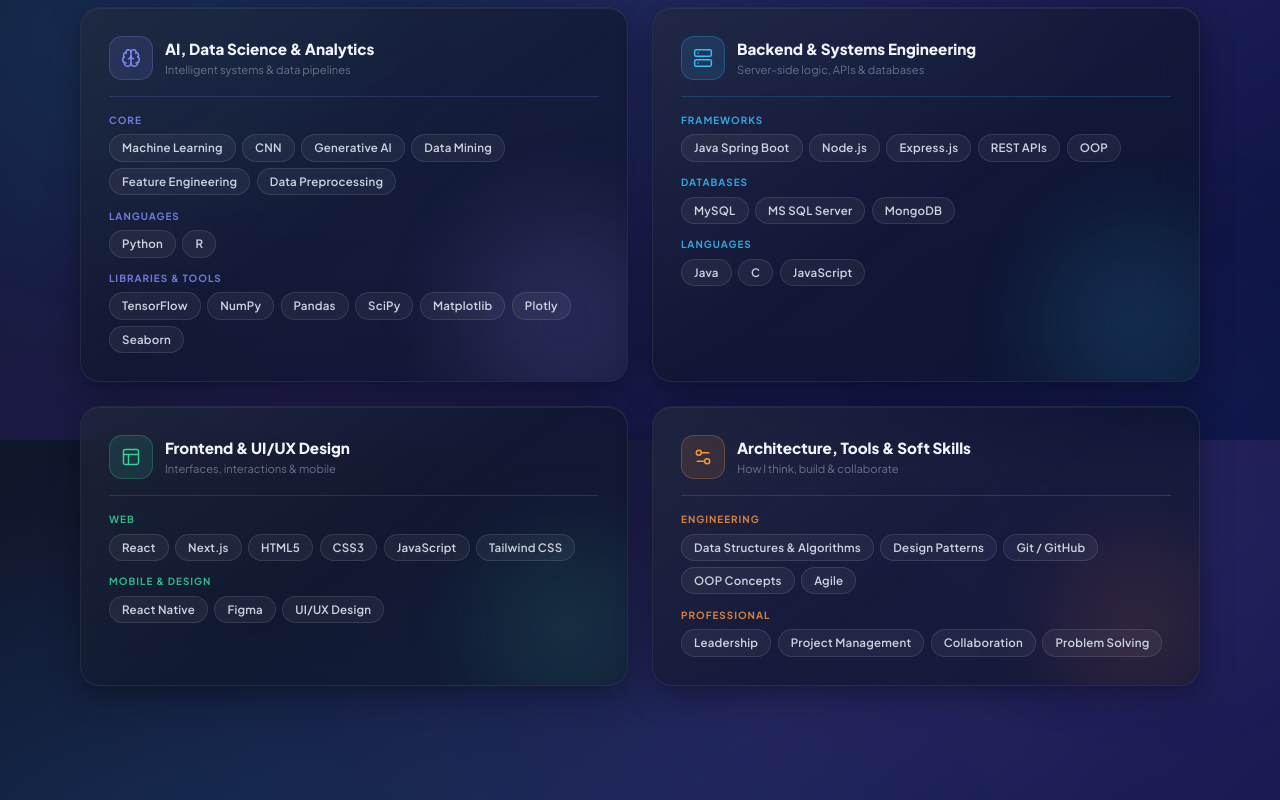
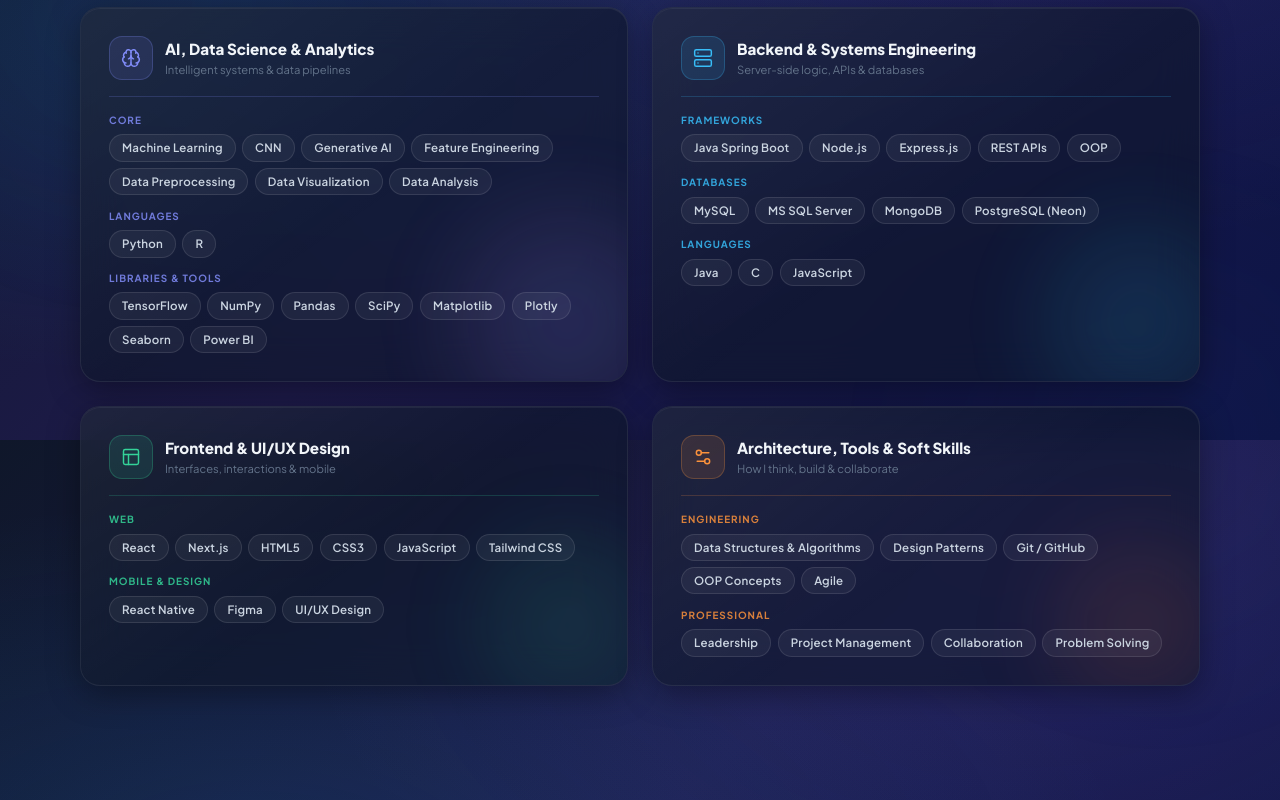
Before and after one commit to pankaja08/my-portfolio, a Next.js app in the folder portfolio-temp/: page / in a window 1280 px wide. Shown: the part 1160-1960 px from the top of the page. Built offline with nearby package versions, Linux system fonts and the light colour scheme.

Commit message:
6/12 changes

```diff
--- a/portfolio-temp/src/components/Navbar.tsx
+++ b/portfolio-temp/src/components/Navbar.tsx
@@ -118,6 +118,14 @@
                   href={link.href}
                   onMouseEnter={() => setHovered(link.href)}
                   onMouseLeave={() => setHovered(null)}
+                  onClick={(e) => {
+                    e.preventDefault();
+                    const el = document.getElementById(link.href.slice(1));
+                    if (el) {
+                      const y = el.getBoundingClientRect().top + window.scrollY - 120;
+                      window.scrollTo({ top: y, behavior: 'smooth' });
+                    }
+                  }}
                   style={{
                     position: "relative",
                     display: "flex", alignItems: "center", gap: 6,
@@ -240,7 +248,15 @@
                     initial={{ opacity: 0, x: -10 }}
                     animate={{ opacity: 1, x: 0 }}
                     transition={{ delay: i * 0.04, duration: 0.2 }}
-                    onClick={() => setMenuOpen(false)}
+                    onClick={(e) => {
+                      e.preventDefault();
+                      setMenuOpen(false);
+                      const el = document.getElementById(link.href.slice(1));
+                      if (el) {
+                        const y = el.getBoundingClientRect().top + window.scrollY - 120;
+                        window.scrollTo({ top: y, behavior: 'smooth' });
+                      }
+                    }}
                     style={{
                       display: "flex", alignItems: "center", gap: 12,
                       padding: "10px 14px",
--- a/portfolio-temp/src/sections/Certifications.tsx
+++ b/portfolio-temp/src/sections/Certifications.tsx
@@ -8,6 +8,7 @@
   ArrowRight,
   Award,
   BarChart2,
+  Database,
 } from "lucide-react";
 import { ElementType } from "react";
 
@@ -38,6 +39,29 @@
 
 const certifications: Cert[] = [
   // ── Jun 2026 ──────────────────────────────────────────────
+  {
+    id: "cert-cisco-data-analytics",
+    name: "Data Analytics Essentials",
+    issuer: "Cisco Networking Academy",
+    period: "Jun 2026",
+    tag: "Data Analytics",
+    credentialUrl: "https://www.credly.com/badges/df771289-ce29-477b-a80c-afaaa6617405/linked_in?t=tgdmxl",
+    Icon: Database,
+    skills: ["Data Analytics", "Excel", "SQL", "Tableau", "Statistics", "Data Preparation"],
+    color: {
+      icon: "#818cf8",
+      iconBg: "rgba(129,140,248,0.12)",
+      iconBorder: "rgba(129,140,248,0.25)",
+      badge: "#818cf8",
+      badgeBg: "rgba(129,140,248,0.1)",
+      badgeBorder: "rgba(129,140,248,0.2)",
+      hoverBorder: "rgba(129,140,248,0.4)",
+      shadow: "0 0 35px rgba(129,140,248,0.18), 0 20px 40px rgba(0,0,0,0.4)",
+      gradientBlob: "radial-gradient(circle, rgba(129,140,248,0.28) 0%, rgba(99,102,241,0.12) 50%, transparent 70%)",
+      divider: "rgba(129,140,248,0.25)",
+      linkHover: "#818cf8",
+    },
+  },
   {
     id: "cert-cisco-ds",
     name: "Introduction to Data Science",
--- a/portfolio-temp/src/sections/Projects.tsx
+++ b/portfolio-temp/src/sections/Projects.tsx
@@ -923,8 +923,8 @@
           >
             {[
               { icon: <BarChart3 size={14} />, value: "4+", label: "Featured Projects" },
-              { icon: <Brain size={14} />, value: "94%", label: "Best Model Accuracy" },
-              { icon: <Users size={14} />, value: "5+", label: "Group Builds" },
+              { icon: <Brain size={14} />, value: "91%", label: "Best Model Accuracy" },
+              { icon: <Users size={14} />, value: "4", label: "Group Builds" },
               { icon: <Database size={14} />, value: "2", label: "AI Backends" },
             ].map((s) => (
               <div
@@ -993,7 +993,24 @@
           style={{ display: "flex", justifyContent: "center", marginTop: "1rem", marginBottom: "2rem" }}
         >
           <button
-            onClick={() => setIsExpanded(!isExpanded)}
+            onClick={() => {
+              if (isExpanded) {
+                // Track certifications section during the 800ms collapse animation
+                const el = document.getElementById('certifications');
+                if (el) {
+                  const start = performance.now();
+                  const step = (time: number) => {
+                    if (time - start < 850) {
+                      const y = el.getBoundingClientRect().top + window.scrollY - 120;
+                      window.scrollTo(0, y);
+                      requestAnimationFrame(step);
+                    }
+                  };
+                  requestAnimationFrame(step);
+                }
+              }
+              setIsExpanded(!isExpanded);
+            }}
             style={{
               display: "inline-flex", alignItems: "center", gap: 10,
               padding: "12px 24px", borderRadius: 999,
--- a/portfolio-temp/src/sections/Skills.tsx
+++ b/portfolio-temp/src/sections/Skills.tsx
@@ -285,9 +285,9 @@
     gradientBlob: "radial-gradient(circle, rgba(129,140,248,0.25) 0%, rgba(192,132,252,0.1) 60%, transparent 80%)",
     dividerColor: "rgba(129,140,248,0.2)",
     sections: [
-      { label: "Core", pills: ["Machine Learning", "CNN", "Generative AI", "Data Mining", "Feature Engineering", "Data Preprocessing"] },
+      { label: "Core", pills: ["Machine Learning", "CNN", "Generative AI", "Feature Engineering", "Data Preprocessing", "Data Visualization", "Data Analysis"] },
       { label: "Languages", pills: ["Python", "R"] },
-      { label: "Libraries & Tools", pills: ["TensorFlow", "NumPy", "Pandas", "SciPy", "Matplotlib", "Plotly", "Seaborn"] },
+      { label: "Libraries & Tools", pills: ["TensorFlow", "NumPy", "Pandas", "SciPy", "Matplotlib", "Plotly", "Seaborn", "Power BI"] },
     ],
   },
   {
@@ -304,7 +304,7 @@
     dividerColor: "rgba(56,189,248,0.2)",
     sections: [
       { label: "Frameworks", pills: ["Java Spring Boot", "Node.js", "Express.js", "REST APIs", "OOP"] },
-      { label: "Databases", pills: ["MySQL", "MS SQL Server", "MongoDB"] },
+      { label: "Databases", pills: ["MySQL", "MS SQL Server", "MongoDB", "PostgreSQL (Neon)"] },
       { label: "Languages", pills: ["Java", "C", "JavaScript"] },
     ],
   },
```
Also changed, not shown: 1 other file (tests, documents, lock files or other folders).
